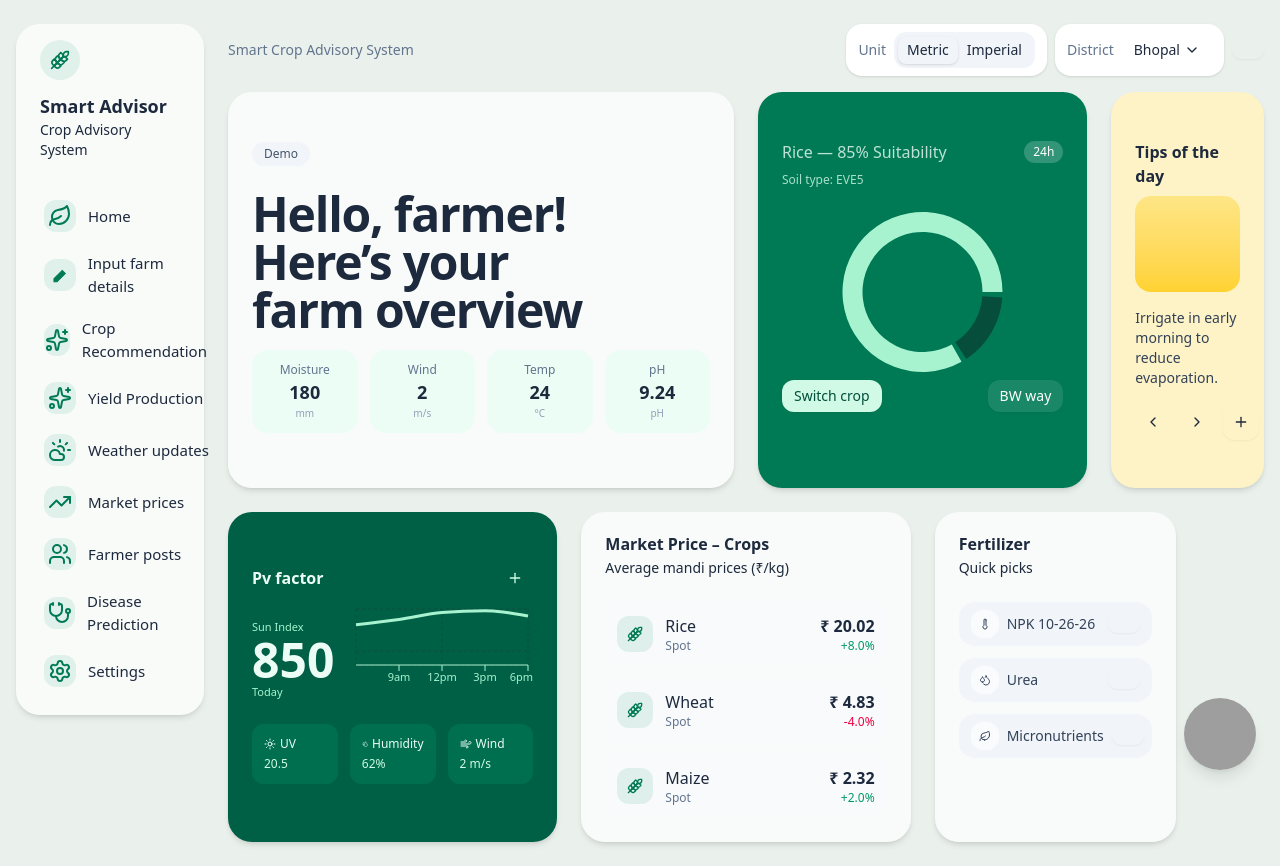
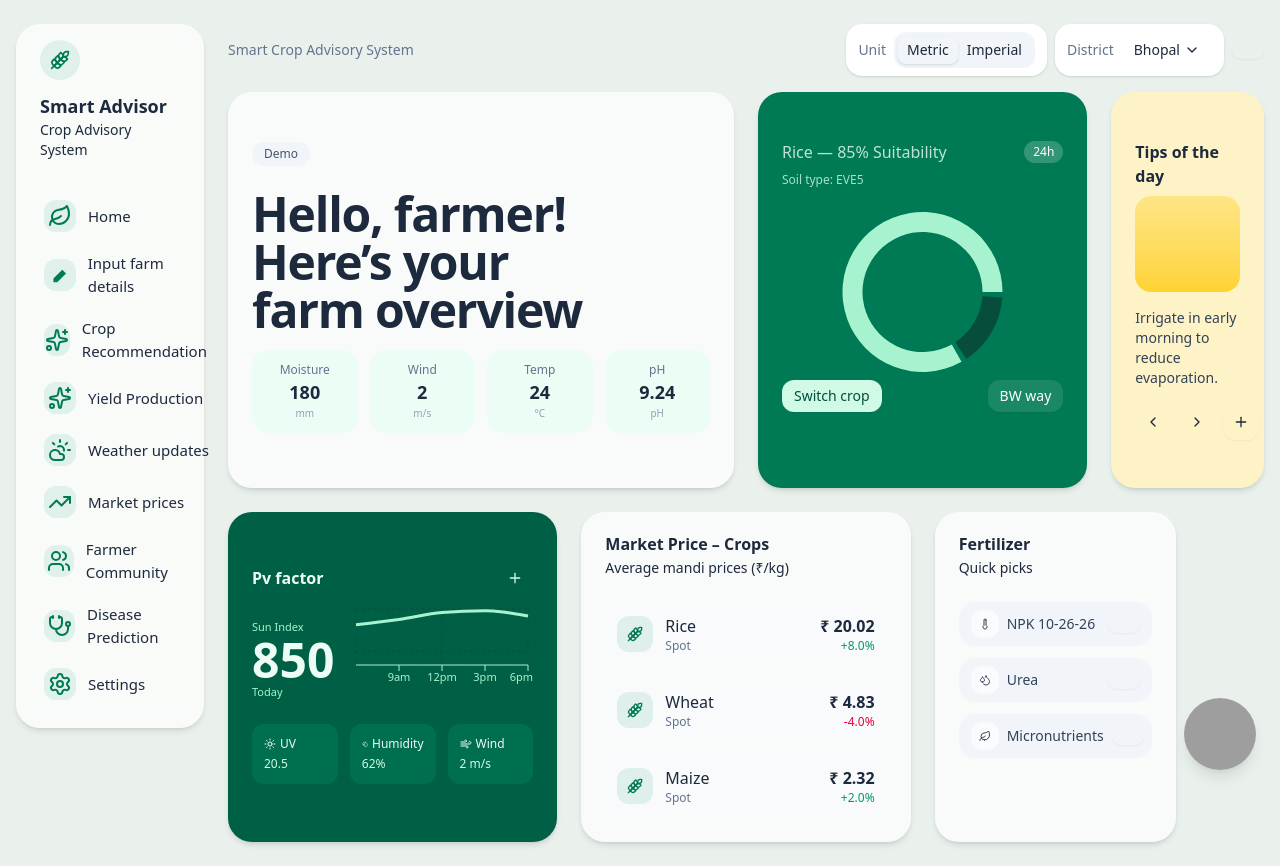
Before and after one commit to shivamsrc/Crop-Advisory-System, a React (Vite) app: page / in a window 1280 px wide. Built offline with nearby package versions, Linux system fonts and the light colour scheme; grey boxes are pictures that could not be loaded.

Commit message:
mades some minor changes

```diff
--- a/src/Pages/dashboard.jsx
+++ b/src/Pages/dashboard.jsx
@@ -132,7 +132,7 @@ export default function Dashboard() {
                         <span className="grid h-8 w-8 place-items-center rounded-xl bg-emerald-600/10 text-emerald-700">
                         <Users />
                         </span>
-                        <span className="text-[15px]">Farmer posts</span>
+                        <span className="text-[15px]">Farmer Community</span>
                     </button>
 
                     <button onClick={()=>navigate("/disease-analysis")} className="flex items-center gap-3 rounded-2xl px-3 py-2 text-left transition hover:bg-emerald-50">
```
